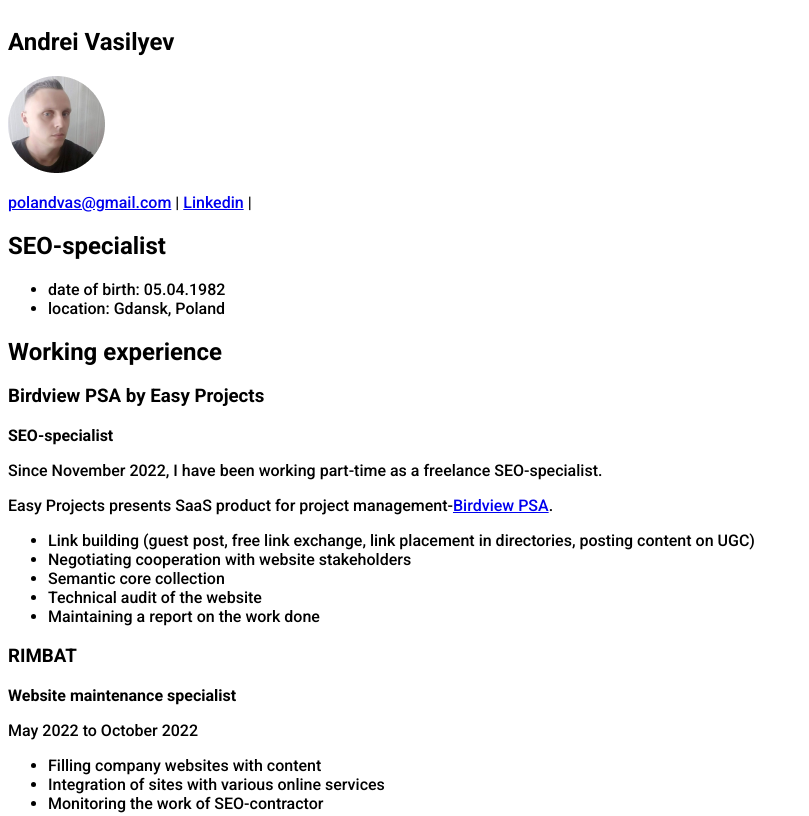
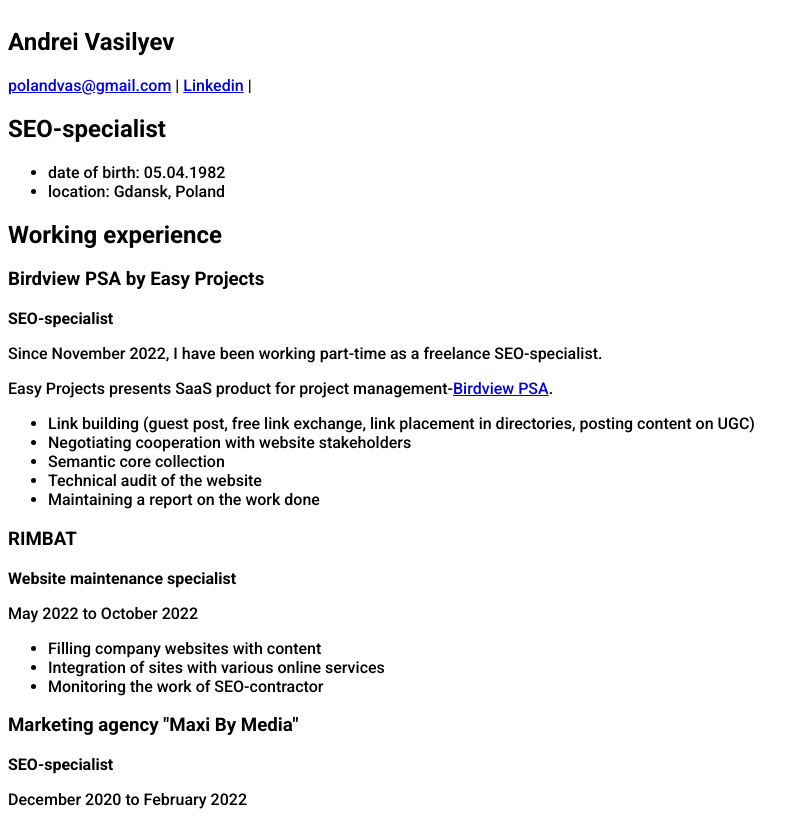
Before and after one commit to Vasanvik/rsschool-cv, a plain HTML site: page index.html in a window 1280 px wide. Shown: the top 816 px of the page, without its empty margins (0-809 px from the left). Drawn offline with Linux system fonts and the light colour scheme.

Commit message:
Update index.html

```diff
--- a/index.html
+++ b/index.html
@@ -15,9 +15,6 @@
 		<div class="container">
 			<section class="section-profile">
 				<h1 class="section-title main-title">Andrei Vasilyev</h1>
-				<p>
-					<img src="image/Vasanvik.jpg" alt="Vasanvik">
-				</p>
 				<p dir="auto">
 					<a href="mailto:polandvas@gmail.com">polandvas@gmail.com</a> |
 					<a href="https://www.linkedin.com/in/andrei-vasilyev/" rel="nofollow">Linkedin</a> |
```
